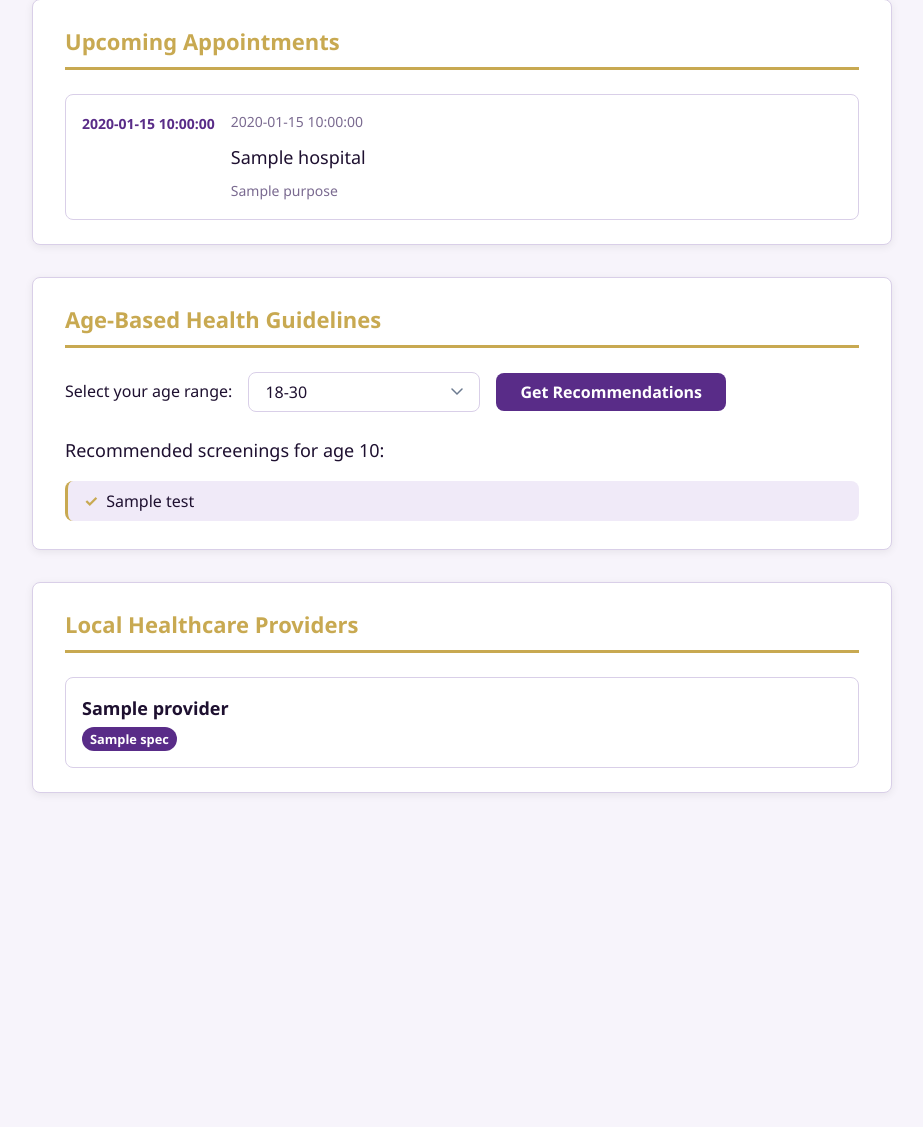
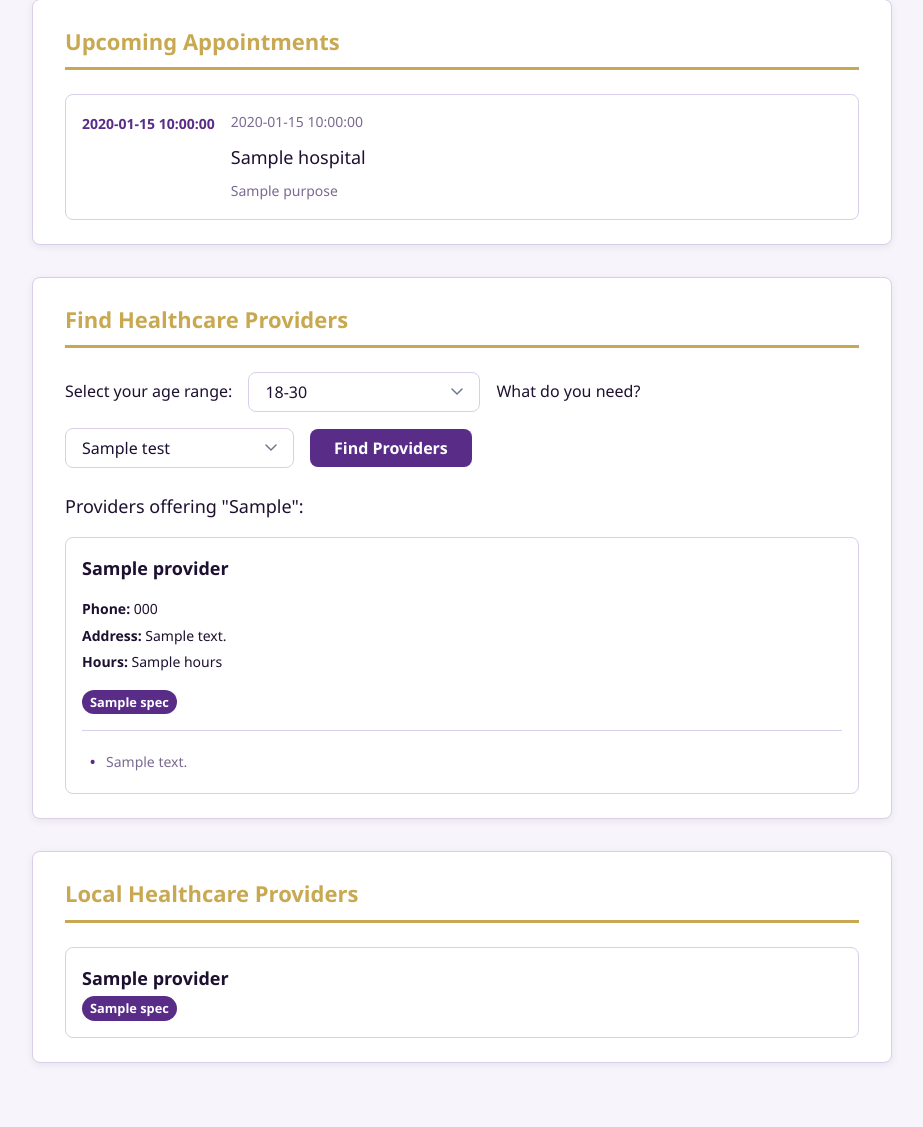
Before and after one commit to ramifayad105/Hackathon-2026, a Flask app: template Templates/home.html in a window 1280 px wide. Shown: the part 110-1237 px from the top of the page, without its empty margins (178-1101 px from the left). Before the commit the page ends 903 px from the top, so only its background shows below. Run offline with Flask 3, Linux system fonts and the light colour scheme; the template is opened without the code that fills it: most values are stand-ins (such as "Sample title", 1, 10 or a date in 2020).

Commit message:
Interactive backend

```diff
--- a/Static/style.css
+++ b/Static/style.css
@@ -538,3 +538,43 @@ body {
   background-color: #b89840;
   box-shadow: 0 2px 8px rgba(200, 169, 81, 0.4);
 }
+
+/* =============================================
+   Provider Details
+   ============================================= */
+.provider-info {
+  margin: var(--space-md) 0;
+  font-size: var(--font-size-sm);
+  color: var(--color-text);
+}
+
+.provider-info p {
+  margin-bottom: var(--space-xs);
+}
+
+.provider-details {
+  margin-top: var(--space-md);
+  padding-top: var(--space-md);
+  border-top: 1px solid var(--color-border);
+}
+
+.provider-details ul {
+  list-style: none;
+  padding-left: 0;
+}
+
+.provider-details li {
+  font-size: var(--font-size-sm);
+  color: var(--color-text-muted);
+  padding: var(--space-xs) 0;
+  padding-left: var(--space-lg);
+  position: relative;
+}
+
+.provider-details li::before {
+  content: '•';
+  color: var(--color-primary);
+  font-weight: var(--font-weight-bold);
+  position: absolute;
+  left: var(--space-sm);
+}
--- a/Templates/home.html
+++ b/Templates/home.html
@@ -34,19 +34,29 @@
 
     <!-- ── Age-Based Health Guidelines ── -->
     <section class="section">
-      <h2 class="section-header">Age-Based Health Guidelines</h2>
+      <h2 class="section-header">Find Healthcare Providers</h2>
       <form class="age-form" method="POST" action="/home">
         <label for="age_range">Select your age range:</label>
-        <select class="age-select" id="age_range" name="age_range">
+        <select class="age-select" id="age_range" name="age_range" onchange="this.form.submit()">
           <option value="" disabled {% if not selected_age %}selected{% endif %}>-- Choose age range --</option>
           {% for range in ['18-30', '31-50', '51+'] %}
           <option value="{{ range }}" {% if selected_age == range %}selected{% endif %}>{{ range }}</option>
           {% endfor %}
         </select>
-        <button class="btn-submit" type="submit">Get Recommendations</button>
+
+        {% if recommended_tests %}
+        <label for="screening">What do you need?</label>
+        <select class="age-select" id="screening" name="screening">
+          <option value="" disabled {% if not selected_screening %}selected{% endif %}>-- Choose screening --</option>
+          {% for test in recommended_tests %}
+          <option value="{{ test }}" {% if selected_screening == test %}selected{% endif %}>{{ test }}</option>
+          {% endfor %}
+        </select>
+        <button class="btn-submit" type="submit">Find Providers</button>
+        {% endif %}
       </form>
 
-      {% if recommended_tests %}
+      {% if recommended_tests and not selected_screening %}
       <div class="recommendations">
         <p class="recommendations-title">Recommended screenings for age {{ selected_age }}:</p>
         <ul class="recommendations-list">
@@ -54,6 +64,40 @@
           <li>{{ test }}</li>
           {% endfor %}
         </ul>
+      </div>
+      {% endif %}
+
+      {% if selected_screening and filtered_providers %}
+      <div class="recommendations">
+        <p class="recommendations-title">Providers offering "{{ selected_screening }}":</p>
+        <ul class="provider-list" style="margin-top: 1rem;">
+          {% for provider in filtered_providers %}
+          <li class="provider-item">
+            <p class="provider-name">{{ provider.name }}</p>
+            <div class="provider-info">
+              <p><strong>Phone:</strong> {{ provider.phone }}</p>
+              <p><strong>Address:</strong> {{ provider.address }}</p>
+              <p><strong>Hours:</strong> {{ provider.hours }}</p>
+            </div>
+            <div class="provider-specializations">
+              {% for spec in provider.specializations %}
+              <span class="provider-tag">{{ spec }}</span>
+              {% endfor %}
+            </div>
+            <div class="provider-details">
+              <ul>
+                {% for detail in provider.details %}
+                <li>{{ detail }}</li>
+                {% endfor %}
+              </ul>
+            </div>
+          </li>
+          {% endfor %}
+        </ul>
+      </div>
+      {% elif selected_screening and not filtered_providers %}
+      <div class="recommendations">
+        <p class="recommendations-title" style="color: #c41e3a;">No providers found for "{{ selected_screening }}". Please try another screening or contact us for assistance.</p>
       </div>
       {% endif %}
     </section>
--- a/app.py
+++ b/app.py
@@ -108,6 +108,22 @@ def evaluate_health(test, value, age_range):
     # treat any non-empty entry as "done" → green
     return True if v else None
 
+
+# Mapping of health screenings to service categories
+screening_to_service = {
+    'Blood pressure check': ['Cardiology', 'Preventive Care', 'Family Medicine', 'General Medicine'],
+    'BMI check': ['Preventive Care', 'Family Medicine', 'General Medicine', 'Nutrition'],
+    'Cholesterol screening': ['Cardiology', 'Preventive Care', 'Family Medicine', 'General Medicine'],
+    'Mental health screening': ['Mental Health', 'Family Medicine'],
+    'Heart disease risk assessment': ['Cardiology', 'Preventive Care', 'General Medicine'],
+    'Diabetes screening': ['Diabetes Management', 'Diabetes Care', 'Preventive Care', 'Family Medicine'],
+    'Mammogram': ['Women\'s Health', 'Oncology', 'Imaging'],
+    'Colonoscopy': ['Gastroenterology', 'General Surgery', 'Oncology'],
+    'Bone density test': ['Orthopedics', 'Women\'s Health', 'Imaging'],
+    'Vision and hearing test': ['Family Medicine', 'General Medicine'],
+    'Flu and shingles vaccines': ['Preventive Care', 'Family Medicine', 'General Medicine'],
+    'Cognitive health checkup': ['Neurology', 'Neuroscience', 'Mental Health', 'Family Medicine'],
+}
 
 providers = [
     {
@@ -278,8 +294,11 @@ def logout():
 def index():
     if not session.get('logged_in'):
         return redirect(url_for('login'))
+
     selected_age = None
     recommended_tests = []
+    selected_screening = None
+    filtered_providers = []
     user_values = {}
     health_status = {}
     unhealthy_tests = []
@@ -287,7 +306,16 @@ def index():
 
     if request.method == 'POST':
         selected_age = request.form.get('age_range', '')
+        selected_screening = request.form.get('screening', '')
         recommended_tests = health_guidelines.get(selected_age, [])
+
+        # Filter providers based on selected screening
+        if selected_screening and selected_screening in screening_to_service:
+            required_services = screening_to_service[selected_screening]
+            for provider in providers:
+                # Check if provider offers any of the required services
+                if any(service in provider['specializations'] for service in required_services):
+                    filtered_providers.append(provider)
 
         any_values = any(
             request.form.get(t.lower().replace(' ', '_'), '').strip()
@@ -312,6 +340,8 @@ def index():
         providers=providers,
         selected_age=selected_age,
         recommended_tests=recommended_tests,
+        selected_screening=selected_screening,
+        filtered_providers=filtered_providers,
         user_values=user_values,
         health_status=health_status,
         unhealthy_tests=unhealthy_tests,
```
